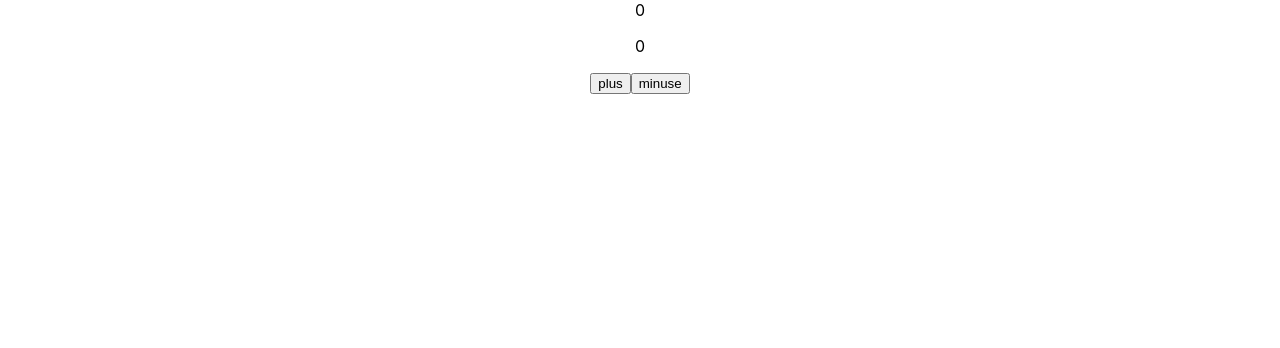
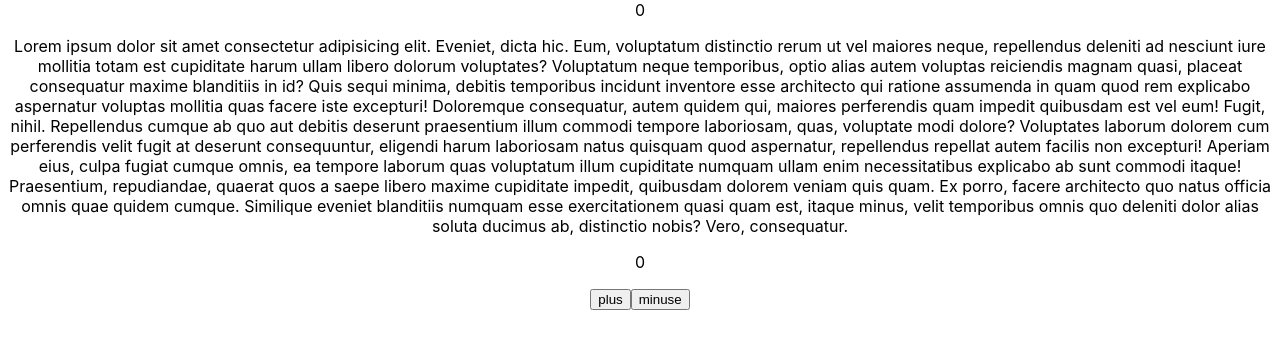
Before and after one commit to FahadMridha/counter_app, a React (Create React App) app: page / in a window 1280 px wide. Shown: the top 348 px of the page. Built offline with nearby package versions, Linux system fonts and the light colour scheme.

Commit message:
p ag added

```diff
--- a/src/component/Child.js
+++ b/src/component/Child.js
@@ -5,6 +5,30 @@ const Child = () => {
   const { count, setCount } = useContext(COUNTER_CONTEXT);
   return (
     <div className="text-center">
+      <p>
+        Lorem ipsum dolor sit amet consectetur adipisicing elit. Eveniet, dicta
+        hic. Eum, voluptatum distinctio rerum ut vel maiores neque, repellendus
+        deleniti ad nesciunt iure mollitia totam est cupiditate harum ullam
+        libero dolorum voluptates? Voluptatum neque temporibus, optio alias
+        autem voluptas reiciendis magnam quasi, placeat consequatur maxime
+        blanditiis in id? Quis sequi minima, debitis temporibus incidunt
+        inventore esse architecto qui ratione assumenda in quam quod rem
+        explicabo aspernatur voluptas mollitia quas facere iste excepturi!
+        Doloremque consequatur, autem quidem qui, maiores perferendis quam
+        impedit quibusdam est vel eum! Fugit, nihil. Repellendus cumque ab quo
+        aut debitis deserunt praesentium illum commodi tempore laboriosam, quas,
+        voluptate modi dolore? Voluptates laborum dolorem cum perferendis velit
+        fugit at deserunt consequuntur, eligendi harum laboriosam natus quisquam
+        quod aspernatur, repellendus repellat autem facilis non excepturi!
+        Aperiam eius, culpa fugiat cumque omnis, ea tempore laborum quas
+        voluptatum illum cupiditate numquam ullam enim necessitatibus explicabo
+        ab sunt commodi itaque! Praesentium, repudiandae, quaerat quos a saepe
+        libero maxime cupiditate impedit, quibusdam dolorem veniam quis quam. Ex
+        porro, facere architecto quo natus officia omnis quae quidem cumque.
+        Similique eveniet blanditiis numquam esse exercitationem quasi quam est,
+        itaque minus, velit temporibus omnis quo deleniti dolor alias soluta
+        ducimus ab, distinctio nobis? Vero, consequatur.
+      </p>
       <p>{count}</p>
       <button onClick={() => setCount(count + 1)}>plus</button>
       <button onClick={() => setCount((prvState) => prvState - 1)}>
```
